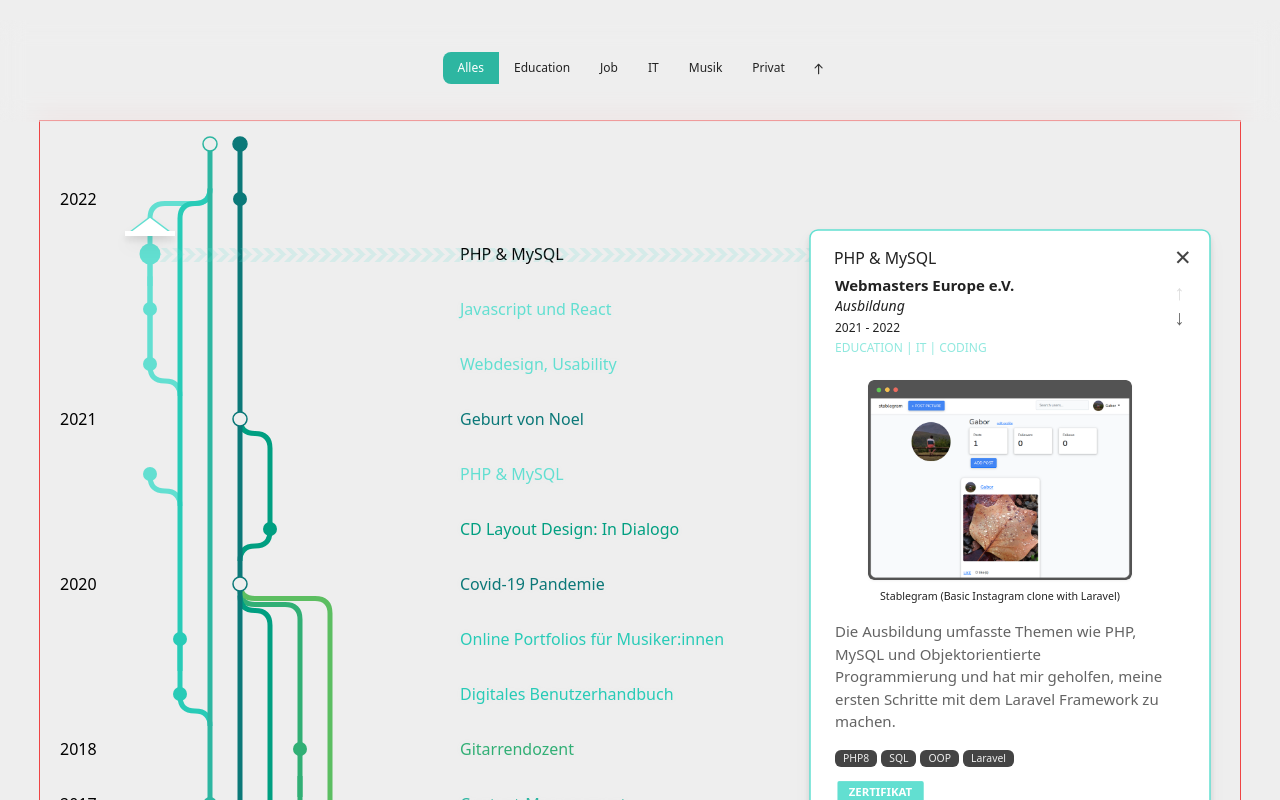
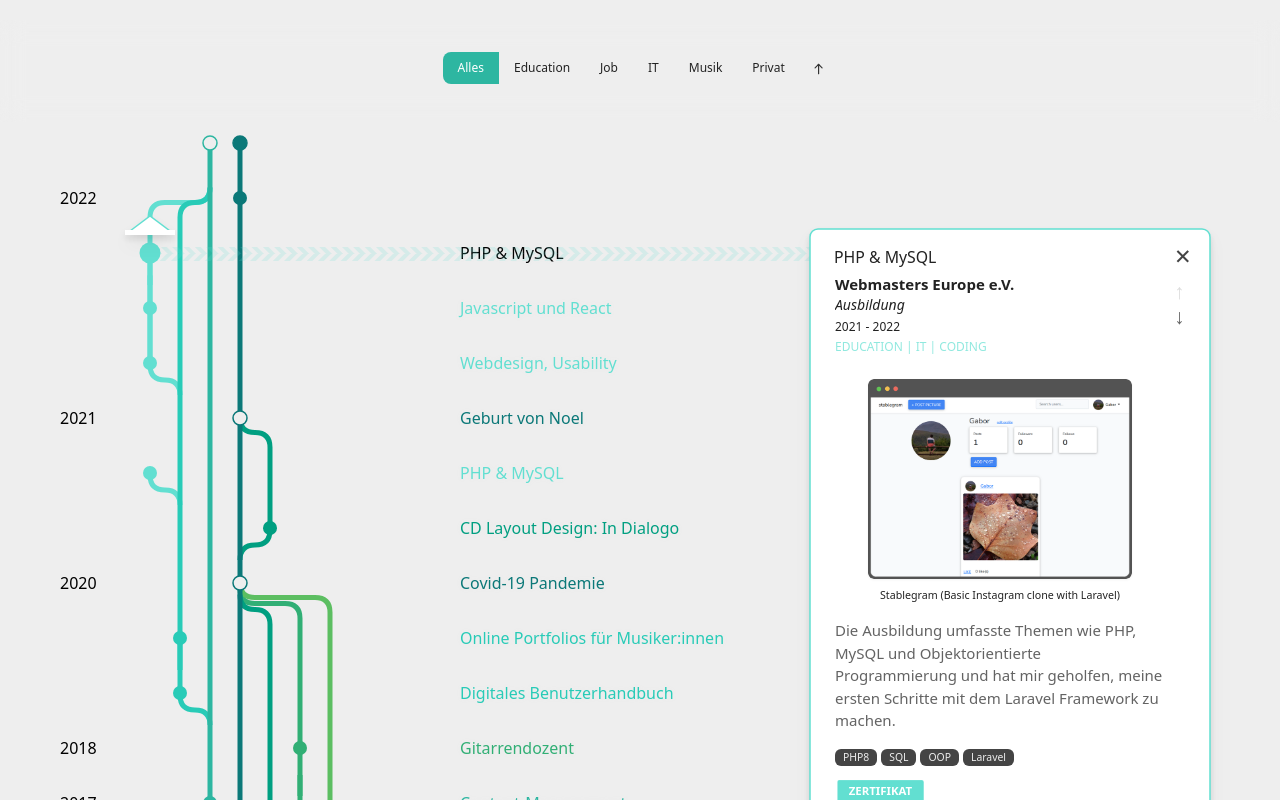
Before and after one commit to gabjuh/webdev-portfolio, a React (Vite) app: page / in a window 1280 px wide. Shown: the part 820-1620 px from the top of the page. Built offline with nearby package versions, Linux system fonts and the light colour scheme.

Commit message:
remove border

```diff
--- a/src/components/CvTree.tsx
+++ b/src/components/CvTree.tsx
@@ -374,7 +374,6 @@ const CvTree: React.FC = ({ }) => {
               relative
               mx-auto
               box-content
-              border border-red-500
             `}
           >
             <g transform="translate(0, 23)">
```
